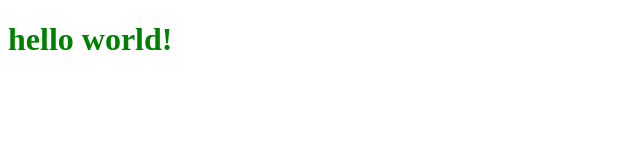
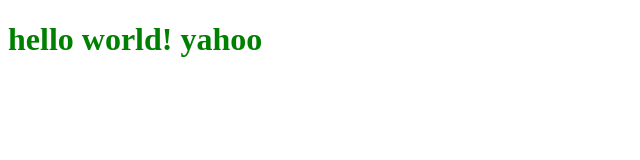
Before and after one commit to kaichi-hatano/my-web-cmd, a plain HTML site: page index.html in a window 1280 px wide. Shown: the whole page, without its empty margins (0-640 px from the left). Drawn offline with Linux system fonts and the light colour scheme.

Commit message:
ちょっと変更

```diff
--- a/index.html
+++ b/index.html
@@ -7,6 +7,6 @@
     <title>Document</title>
   </head>
   <body>
-    <h1 style="color: green">hello world!</h1>
+    <h1 style="color: green">hello world! yahoo</h1>
   </body>
 </html>
```
